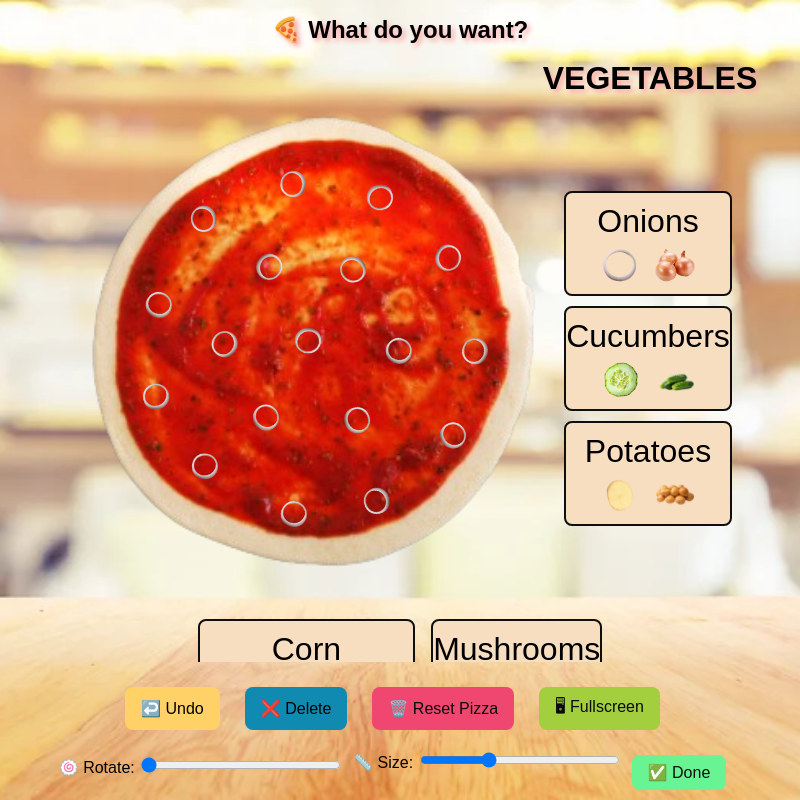
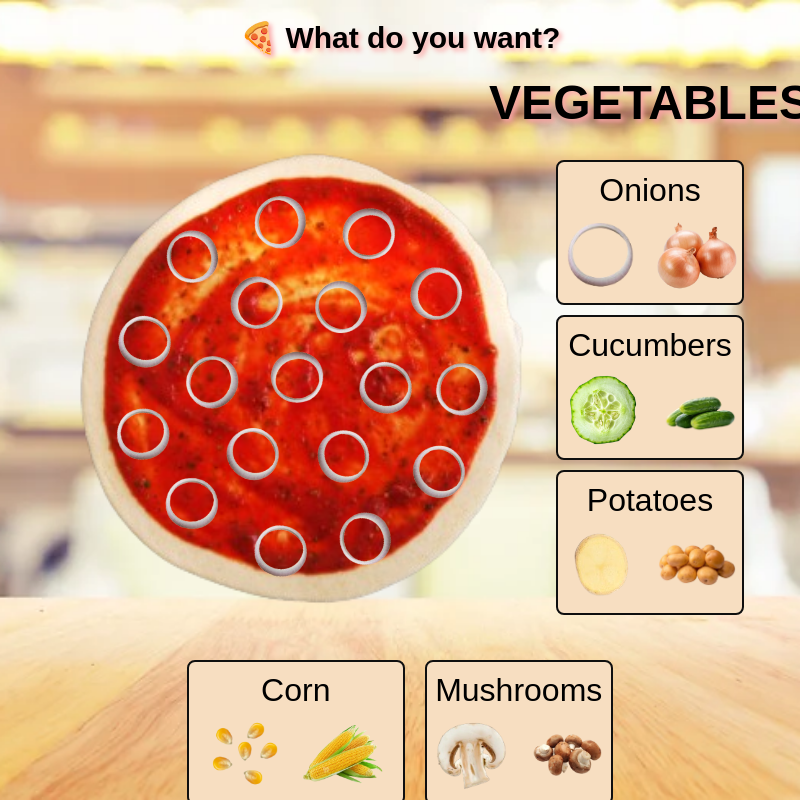
Before and after one commit to jilljimz/food-maker, an Electron app: page index.html in a window 800 px wide. Both pictures are taken after a click on the picture 620 px from the left and 264 px from the top of the page. Drawn offline with nearby package versions, Linux system fonts and the light colour scheme.

Commit message:
Update style.css

```diff
--- a/style.css
+++ b/style.css
@@ -1,276 +1,59 @@
-
 html, body{
-   margin: 0;
-  padding: 0;
-  height: 100vh;
-  overflow: hidden; /* ✅ no scroll */
+   margin:0; padding:0; height:100vh; overflow:hidden;
 }
-
-body {
-  font-family: sans-serif;
+body { font-family: sans-serif;
       text-align: center;
       background-image: url(background.jpg);
       background-size: cover;
       background-position: center;
       background-repeat: no-repeat;
       min-height: 100vh;
-  display: flex;
-  flex-direction: column;
-  height: 100vh;
      }
-
-#container {
-  flex: 1; /* ✅ takes remaining space */
-  display: flex;
+#container { display: flex;
             justify-content: center;
-  align-items: center;
-  gap: 2vw;
+            align-items: flex-start;
+            margin-top: 20px; gap: 20px;
             flex-wrap: wrap;
-  overflow: hidden;
            }
 #toppings{
    margin-top: 0px;
 }
-
-#parfait-area {
-  position: relative;
-  width: min(60vh, 60vw);
-  height: min(60vh, 60vw);
-}
-
-#parfait-base {
-  width: 100%;
-  height: 100%;
-}
-.border_toppings{
-    border: 2px solid #0f0f0f;
-    border-radius: 8px;
-     background: #f7dec1;
-    margin-top: 10px;
-    padding-top: 10px;
-}
-.border_toppings_2{
-    /*border: 2px solid #0f0f0f;*/
-    border-radius: 8px;
-     /*background: #f7dec1;*/
-    margin-top: 10px;
-    margin-bottom: 10px;
-    padding-top: 10px;
-    width: 100px;
-  height: 100px;
-}
-.border_toppings:hover{
-  background-color: #68f492;
-}
-.label{
-  font-style: bold;
-  font-size: xx-large;
-}
-.topping {
-
-  width: clamp(30px, 5vh, 80px);
-  height: clamp(30px, 5vh, 80px);
-  cursor: grab;
-  margin: 5px;
-  object-fit: contain;
-}
-
-.ingredients-title{
-  width: 100%;
-  text-align: center;
- font-size: clamp(30px, 4vw, 60px);
-  font-weight: bold;
-  color: rgb(0, 0, 0);
-  text-shadow: 3px 3px 5px rgb(250, 166, 166);
-  padding-left: 500px;
-
-}
-.question_label{
-  width: 100%;
-  text-align: center;
-  font-weight: bold;
-  color: rgb(0, 0, 0);
-  text-shadow: 3px 3px 5px rgb(250, 166, 166);
-  font-size: clamp(20px, 3vw, 40px);
-  flex: 0 0 auto;
-
-}
-
-
-.draggable {
-  position: absolute;
-  cursor: grab;
-
-}
-
-#resetBtn {
-  margin-top: 15px;
-  margin-right: 15px;
-  padding: 8px 16px;
-  font-size: 16px;
-  border: none;
-  border-radius: 8px;
-  cursor: pointer;
-  background: #ef476f;
-  color: rgb(10, 10, 10);
-}
-
-
-#resetBtn:hover {
-  opacity: 0.85;
-}
-#fullscreenBtn{
-   margin-top: 15px;
-  margin-right: 15px;
-  padding: 8px 16px;
-  font-size: 16px;
-  border: none;
-  border-radius: 8px;
-  cursor: pointer;
-  background: #a3ce3e;
-  color: rgb(10, 10, 10);
-}
-
-#fullscreenBtn:hover{
-  background: #70ebce;
-}
-#undoBtn {
-  margin-top: 15px;
-  margin-right: 15px;
-  padding: 8px 16px;
-  font-size: 16px;
-  border: none;
-  border-radius: 8px;
-  cursor: pointer;
-  background: #ffd166;
-}
-#finishBtn{
-   margin-top: 15px;
-  margin-right: 15px;
-  padding: 8px 16px;
-  font-size: 16px;
-  border: none;
-  border-radius: 8px;
-  cursor: pointer;
-  background: #68f492;
-  color: rgb(14, 14, 14);
-}
-#finishBtn:hover{
-  background-color: forestgreen;
-}
-#undoBtn:hover {
-  opacity: 0.85;
-}
-
-#rotateSlider {
-  width: 200px;
-  cursor: pointer;
-}
-#sizeSlider {
-  width: 200px;
-  cursor: pointer;
-}
-#deleteBtn {
-  margin-top: 15px;
-  margin-right: 15px;
-  padding: 8px 16px;
-  font-size: 16px;
-  border: none;
-  border-radius: 8px;
-  cursor: pointer;
-  background: #118ab2;
-  color: rgb(0, 0, 0);
-}
-
-#deleteBtn:hover {
-  opacity: 0.85;
-}
-
-
-
+#parfait-area { position: relative; width: min(60vw, 510px); height: min(60vw, 510px); }
+#parfait-base { width: 100%; height: 100%; }
+.border_toppings{ border: 2px solid #0f0f0f; border-radius: 8px; background: #f7dec1; margin-top: 10px; padding-top: 10px; }
+.border_toppings_2{ /*border: 2px solid #0f0f0f;*/ border-radius: 8px; /*background: #f7dec1;*/ margin-top: 10px; margin-bottom: 10px; padding-top: 10px; width: 100px; height: 100px; }
+.border_toppings:hover{ background-color: #68f492; }
+.label{ font-style: bold; font-size: xx-large; }
+.topping { width: 80px; /* smaller */ height: 80px; /* smaller */ cursor: grab; margin: 5px; object-fit: contain; }
+.ingredients-title{ width: 100%; text-align: center; font-size: 48px; font-weight: bold; color: rgb(0, 0, 0); text-shadow: 3px 3px 5px rgb(250, 166, 166); padding-left: 500px; }
+.question_label{ width: 100%; text-align: center; font-size: 30px; font-weight: bold; color: rgb(0, 0, 0); text-shadow: 3px 3px 5px rgb(250, 166, 166); }
+.draggable { position: absolute; cursor: grab; }
+ #resetBtn { margin-top: 15px; margin-right: 15px; padding: 8px 16px; font-size: 16px; border: none; border-radius: 8px; cursor: pointer; background: #ef476f; color: rgb(10, 10, 10); }
+ #resetBtn:hover { opacity: 0.85; }
+ #fullscreenBtn{ margin-top: 15px; margin-right: 15px; padding: 8px 16px; font-size: 16px; border: none; border-radius: 8px; cursor: pointer; background: #a3ce3e; color: rgb(10, 10, 10); }
+ #fullscreenBtn:hover{ background: #70ebce; }
+ #undoBtn { margin-top: 15px; margin-right: 15px; padding: 8px 16px; font-size: 16px; border: none; border-radius: 8px; cursor: pointer; background: #ffd166; }
+ #finishBtn{ margin-top: 15px; margin-right: 15px; padding: 8px 16px; font-size: 16px; border: none; border-radius: 8px; cursor: pointer; background: #68f492; color: rgb(14, 14, 14); }
+ #finishBtn:hover{ background-color: forestgreen; }
+ #undoBtn:hover { opacity: 0.85; }
+ #rotateSlider { width: 200px; cursor: pointer; }
+ #sizeSlider { width: 200px; cursor: pointer; }
+ #deleteBtn { margin-top: 15px; margin-right: 15px; padding: 8px 16px; font-size: 16px; border: none; border-radius: 8px; cursor: pointer; background: #118ab2; color: rgb(0, 0, 0); }
+ #deleteBtn:hover { opacity: 0.85; }
+ /* ===== Fullscreen Mode ===== */ /* ===== Normal Controls ===== */
+ .controls{ display: flex; flex-wrap: wrap; justify-content: center; align-items: center; gap: 15px; margin-top: 5px; }
  /* ===== Fullscreen Mode ===== */
-/* ===== Normal Controls ===== */
-.fullscreen-mode {
-  width: 100vw;
-  height: 100vh;
-}
-.controls{
-  flex: 0 0 auto;
-  display: flex;
-  flex-wrap: wrap;
-  justify-content: center;
-  gap: 10px;
-  padding: 10px;
-
-  /* auto resize */
-  transform: scale(clamp(0.8, 1.5vh, 1.2));
-  transform-origin: center;
-}
-
-.controls button{
-  font-size: clamp(12px, 1.8vh, 18px);
-  padding: clamp(6px, 1vh, 12px) clamp(10px, 2vh, 20px);
-}
-/* ===== Fullscreen Mode ===== */
-.fullscreen-mode body{
-  display: flex;
-  flex-direction: column;
-  justify-content: center;
-  align-items: center;
-}
-.fullscreen-mode .question_label{
-  font-size: 40px;
-}
-.fullscreen-mode .ingredients-title{
-  padding-left: 605px; /* optional, can also center with text-align */
-
-}
-
+ .fullscreen-mode #container{ justify-content: center; align-items: center; flex-wrap: wrap; transform: scale(1.1); transform-origin: center; margin-top: 0px; }
+ .fullscreen-mode .question_label{ font-size: 40px; }
+ .fullscreen-mode .ingredients-title{ padding-left: 605px; /* optional, can also center with text-align */ }
  /* Bigger toppings */
-.fullscreen-mode .topping{
- width: 120px;
-  height: 120px;
-
-}
-
+ .fullscreen-mode .topping{ width: 100px; /* adjust if too big */ height: 100px; }
  /* Bigger pizza area */
-.fullscreen-mode #parfait-area{
- width: 80vw;
-  height: 80vw;
-  max-width: 700px;
-  max-height: 700px;
-}
-
+ .fullscreen-mode #parfait-area{ width: 600px; /* adjust if too big */ height: 600px; }
  /* Bigger labels */
-.fullscreen-mode .label{
-  font-size: 36px;
-}
-
+ .fullscreen-mode .label{ font-size: 36px; }
  /* Scale and center buttons/controls */
-.fullscreen-mode .controls{
-  display: flex;
-  flex-wrap: wrap;
-  justify-content: center;
-  align-items: center;
-  gap: 20px;
-  transform: scale(1.1);  /* bigger buttons */
-
-}
-
-.fullscreen-mode .controls button{
-  font-size: 20px;
-  padding: 12px 20px;
-}
-.fullscreen-mode .controls input[type="range"]{
-  width: 250px;
-  height: 10px;
-}
-.fullscreen-mode .question_label {
-
-  left: 20px;           /* distance from left */
-  text-align: left;     /* left-align the text */
-  width: auto;          /* shrink to fit text */
-  font-size: 45px;      /* keep your desired size */
-  color: rgb(0,0,0);
-  text-shadow: 3px 3px 5px rgb(250,166,166);
-}
+ .fullscreen-mode .controls{ display: flex; flex-wrap: wrap; justify-content: center; align-items: center; gap: 20px; transform: scale(1.1); /* bigger buttons */ }
+ .fullscreen-mode .controls button{ font-size: 20px; padding: 12px 20px; }
+ .fullscreen-mode .controls input[type="range"]{ width: 250px; height: 10px; }
+ .fullscreen-mode .question_label { left: 20px; /* distance from left */ text-align: left; /* left-align the text */ width: auto; /* shrink to fit text */ font-size: 45px; /* keep your desired size */ color: rgb(0,0,0); text-shadow: 3px 3px 5px rgb(250,166,166); }
```
Lines whose indentation alone changed are shown as unchanged.
